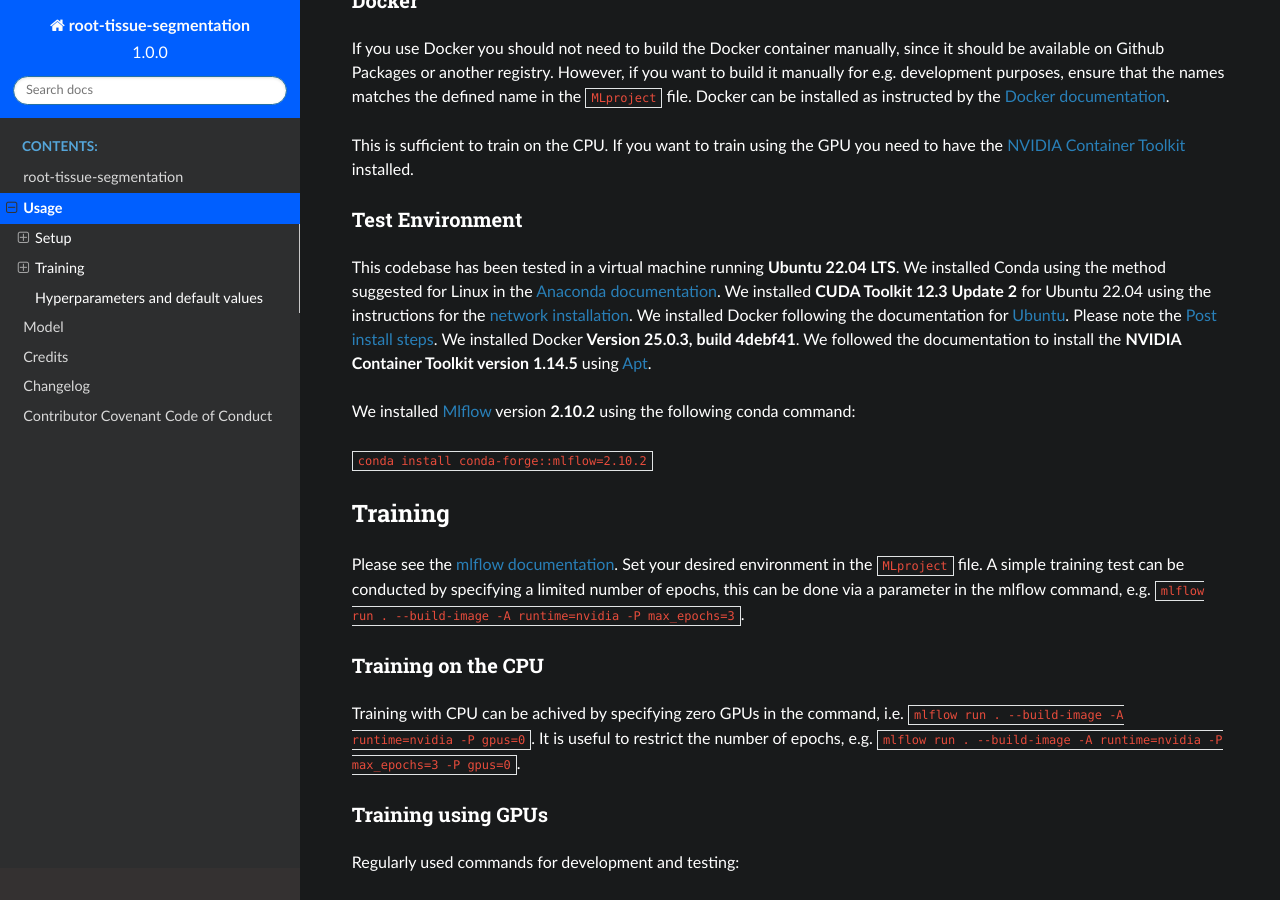
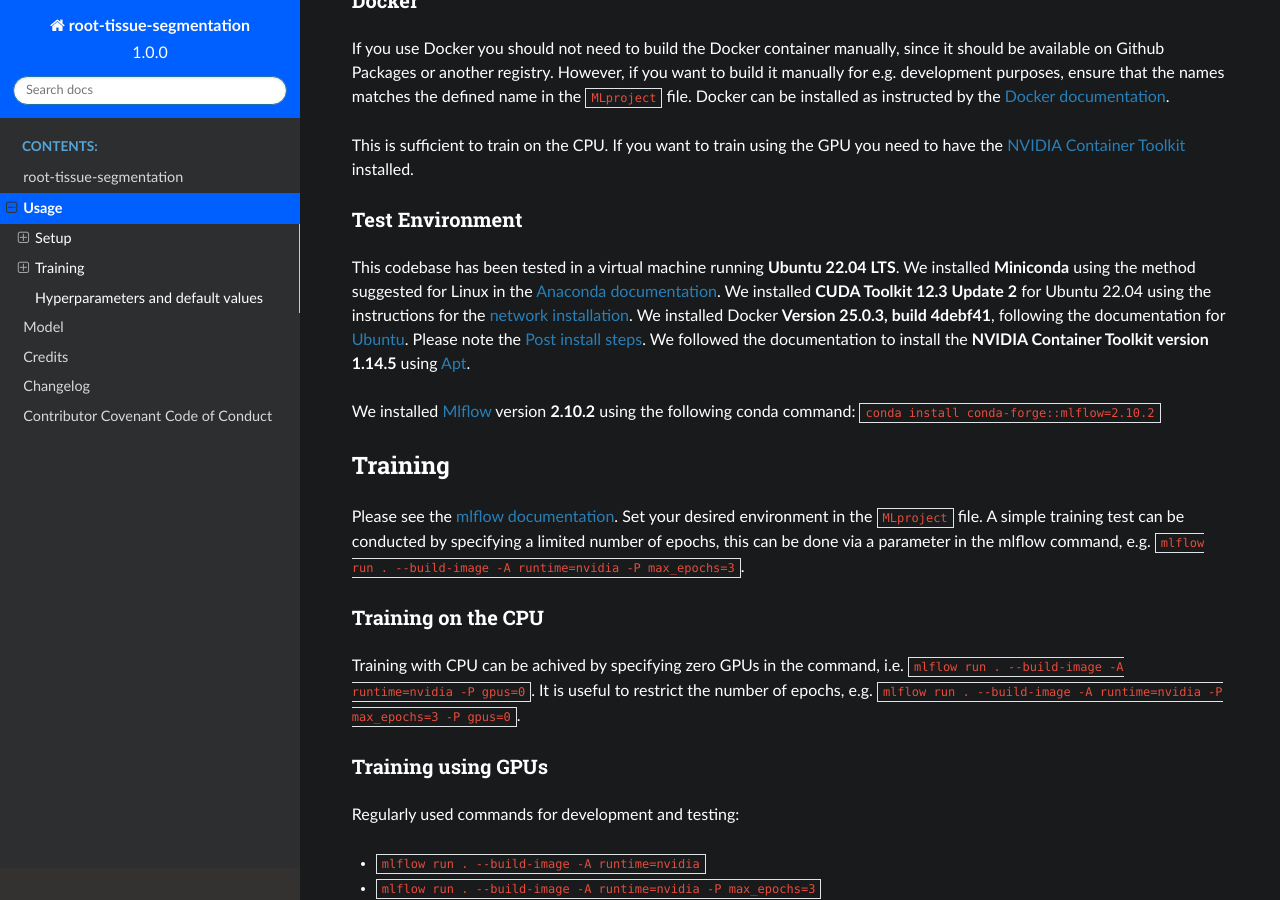
Before and after one commit to qbic-pipelines/root-tissue-segmentation, a Sphinx documentation site: the page built from docs/usage.rst, in a window 1280 px wide and 900 px high, scrolled down 545 px. Built offline with Sphinx 7.4.7 and the Read the Docs theme 2.0.0, drawn with Linux system fonts in a browser that asks for light colours.

Commit message:
doc patch

```diff
--- a/docs/usage.rst
+++ b/docs/usage.rst
@@ -28,11 +28,9 @@
 Test Environment
 ++++++++++++++++++
 
-This codebase has been tested in a virtual machine running **Ubuntu 22.04 LTS**. We installed Conda using the method suggested for Linux in the `Anaconda documentation <https://docs.anaconda.com/free/miniconda/#quick-command-line-install>`_. We installed **CUDA Toolkit 12.3 Update 2** for Ubuntu 22.04 using the instructions for the `network installation <https://developer.nvidia.com/cuda-downloads?target_os=Linux&target_arch=x86_64&Distribution=Ubuntu&target_version=22.04&target_type=deb_network>`_. We installed Docker following the documentation for `Ubuntu <https://docs.docker.com/engine/install/ubuntu/#install-using-the-repository>`_. Please note the `Post install steps <https://docs.docker.com/engine/install/linux-postinstall/>`_. We installed Docker **Version 25.0.3, build 4debf41**. We followed the documentation to install the **NVIDIA Container Toolkit version 1.14.5** using `Apt <https://docs.nvidia.com/datacenter/cloud-native/container-toolkit/latest/install-guide.html#installing-with-apt>`_.
+This codebase has been tested in a virtual machine running **Ubuntu 22.04 LTS**. We installed **Miniconda** using the method suggested for Linux in the `Anaconda documentation <https://docs.anaconda.com/free/miniconda/#quick-command-line-install>`_. We installed **CUDA Toolkit 12.3 Update 2** for Ubuntu 22.04 using the instructions for the `network installation <https://developer.nvidia.com/cuda-downloads?target_os=Linux&target_arch=x86_64&Distribution=Ubuntu&target_version=22.04&target_type=deb_network>`_. We installed Docker **Version 25.0.3, build 4debf41**, following the documentation for `Ubuntu <https://docs.docker.com/engine/install/ubuntu/#install-using-the-repository>`_. Please note the `Post install steps <https://docs.docker.com/engine/install/linux-postinstall/>`_. We followed the documentation to install the **NVIDIA Container Toolkit version 1.14.5** using `Apt <https://docs.nvidia.com/datacenter/cloud-native/container-toolkit/latest/install-guide.html#installing-with-apt>`_.
 
-We installed `Mlflow <https://mlflow.org/>`_ version **2.10.2** using the following conda command:
-
-``conda install conda-forge::mlflow=2.10.2``
+We installed `Mlflow <https://mlflow.org/>`_ version **2.10.2** using the following conda command: ``conda install conda-forge::mlflow=2.10.2``
 
 Training
 -----------
```
